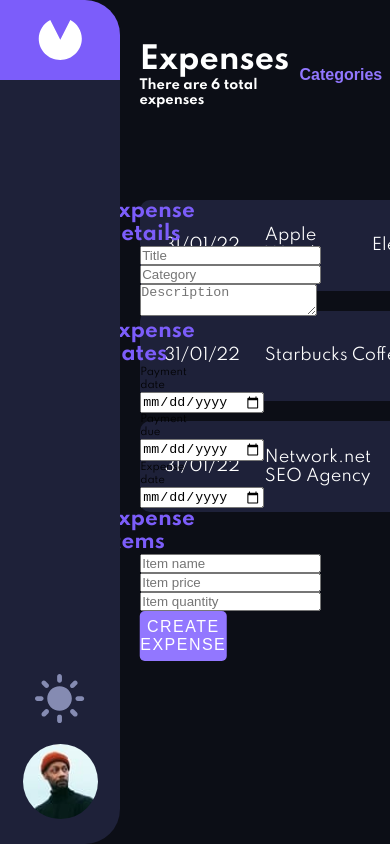
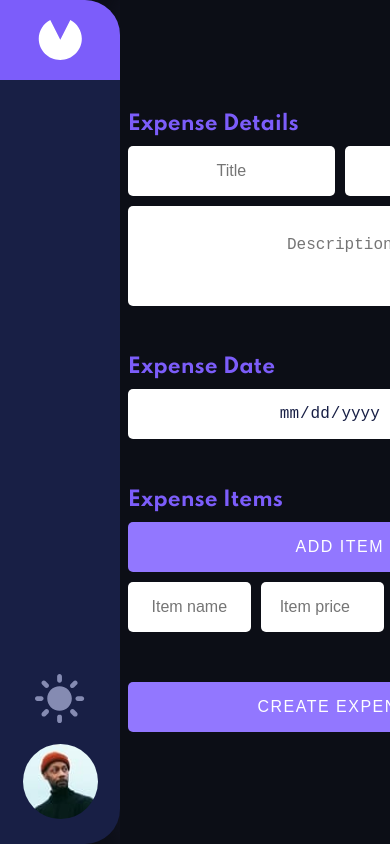
Before and after one commit to utkuonursahin/expenseFE, a React (Create React App) app: page /dashboard in a window 390 px wide. Shown: the top 844 px of the page. Built offline with nearby package versions, Linux system fonts and the light colour scheme.

Commit message:
form adaptation and responsive work

```diff
--- a/src/components/DashboardForm/DashboardForm.js
+++ b/src/components/DashboardForm/DashboardForm.js
@@ -1,40 +1,34 @@
-import {useExpenses} from "../../context/ExpensesContext";
+import { useState } from 'react';
+import { useExpenses } from "../../context/ExpensesContext";
+import Items from './Items/Items';
+import { random } from "../../helper"
 
 const DashboardForm = () => {
-  const {isClicked} = useExpenses()
+  const { isClicked } = useExpenses()
+  const [itemsCount, setItemsCount] = useState([random()]);
   return (
-      <form className={`dashboard__form ${!isClicked && 'hidden-form'}`}>
+      <form className={`dashboard__form ${isClicked ? 'hidden-form' : ""}`}>
         <div className="dashboard__form-details">
           <h4 className="heading-4">Expense Details</h4>
-          <input type="text" placeholder="Title"/>
-          <input type="text" placeholder="Category"/>
-          <textarea placeholder="Description"/>
+          <input type="text" placeholder="Title" />
+          <input type="text" placeholder="Category" />
+          <textarea placeholder="Description" />
         </div>
 
-        <div className="dashboard__form-dates">
-          <h4 className="heading-4 ">Expense Dates</h4>
-          <label htmlFor="payment-date">
-            <span>Payment date</span>
-            <input type="date" placeholder="Payment date" id="payment-date"/>
-          </label>
-          <label htmlFor="payment-due">
-            <span>Payment due</span>
-            <input type="date" placeholder="Payment due" id="payment-due"/>
-          </label>
-          <label htmlFor="expense-date">
-            <span>Expense date</span>
-            <input type="date" placeholder="Expense date" id="expense-date"/>
-          </label>
+        <div className="dashboard__form-date">
+          <h4 className="heading-4 ">Expense Date</h4>
+          <input type="date" placeholder="Expense date" id="expense-date" />
         </div>
 
         <div className="dashboard__form-items">
           <h4 className="heading-4">Expense Items</h4>
-          <input type="text" placeholder="Item name"/>
-          <input type="number" placeholder="Item price"/>
-          <input type="number" placeholder="Item quantity"/>
+          <button type='button' className="btn btn-add-item" onClick={() => setItemsCount(prev => [...prev, random()])}>Add item</button>
+          {itemsCount.map(index => (
+              <Items key={index} index={index} setItemsCount={setItemsCount} />
+          ))}
         </div>
 
-        <button className="btn btn-create-expense">Create Expense</button>
+        <button type='submit' className="btn btn-create-expense">Create Expense</button>
       </form>
   );
 };
--- /dev/null
+++ b/src/components/DashboardForm/Items/Items.js
@@ -0,0 +1,14 @@
+const Items = ({ index, setItemsCount }) => {
+  return (
+      <div className="dashboard__form-items-item">
+        <input type="text" placeholder="Item name" />
+        <input type="number" placeholder="Item price" />
+        <input type="number" placeholder="Item quantity" />
+        <svg onClick={() => setItemsCount(prev => prev.filter(el => el !== index))}>
+          <use href="./assets/sprite.svg#icon-bin"/>
+        </svg>
+      </div>
+  );
+};
+
+export default Items;
--- /dev/null
+++ b/src/helper.js
@@ -0,0 +1,7 @@
+const random = () => {
+  return Math.random().toString(36).slice(-8);
+}
+
+export {
+  random
+}
--- a/src/styles/_abstracts.scss
+++ b/src/styles/_abstracts.scss
@@ -1,7 +1,7 @@
 
 $color-purple: #7c5dfa;
 $color-purple--light: #9277ff;
-$color-darkblue: #1e2139;
+$color-darkblue: #181f45;
 $color-vulcan: #0c0e16;
 $color-red: #ec5757;
 $color-white: #fff;
--- a/src/styles/components/_headings.scss
+++ b/src/styles/components/_headings.scss
@@ -27,5 +27,4 @@
 .heading-4{
   font-size: 2rem;
   color: abs.$color-purple;
-  justify-self: center;
 }
--- a/src/styles/components/buttons.scss
+++ b/src/styles/components/buttons.scss
@@ -47,7 +47,7 @@
   }
 }
 
-.btn-create-expense{
+.btn-create-expense, .btn-add-item{
   height: 5rem;
   font-size: 1.6rem;
   text-transform: uppercase;
--- a/src/styles/layout/_dashboard.scss
+++ b/src/styles/layout/_dashboard.scss
@@ -8,7 +8,7 @@
   grid-row-gap: 5rem;
   background-color: abs.$color-vulcan;
   &__aside {
-    z-index: 1;
+    z-index: 2;
     grid-column: aside-start / aside-end;
     grid-row: 1 / -1;
     height: 100%;
@@ -75,4 +75,69 @@
       }
     }
   }
+
+  &__form {
+    z-index: 1;
+    overflow-y: scroll;
+    position: absolute;
+    top: 0;
+    left: 12rem;
+    min-width: 50vw;
+    height: 100%;
+    padding: 5rem 2vw;
+    display: grid;
+    grid-template-rows: repeat(4,min-content);
+    gap: 5rem;
+    align-content: center;
+    background-color: abs.$color-vulcan;
+    box-shadow: .25rem 0 2.5rem .25rem #141625;
+    transition: all .5s ease-in-out;
+
+    &-details,&-date,&-items{
+      display: grid;
+      gap: 1rem;
+      & .heading-4{grid-column: 1 / -1;}
+      & input, & textarea{
+        height: 5rem;
+        border-radius: .5rem;
+        font-size: 1.6rem;
+        text-align: center;
+        color: abs.$color-darkblue;
+        background-color: abs.$color-white;
+        border: none;
+        outline: none;
+      }
+    }
+    &-details{
+      grid-template-columns: repeat(2,1fr);
+      grid-template-rows: repeat(3,min-content);
+      & textarea{
+        grid-column: 1 / -1;
+        width: 100%;
+        height: 10rem;
+        resize: none;
+        padding: 3rem 0;
+      }
+    }
+    &-date{grid-template-rows: repeat(2,min-content);}
+    &-items{
+      max-width: 100%;
+      grid-template-rows: repeat(3,min-content);
+      &-item{
+        width: 100%;
+        display: grid;
+        grid-template-columns: repeat(3,1fr) min-content;
+        align-items: center;
+        gap: 1rem;
+        & svg{
+          width: 2.5rem;
+          height: 2.5rem;
+          fill: abs.$color-white;
+        }
+        & input{
+          width: 100%;
+        }
+      }
+    }
+  }
 }
```
